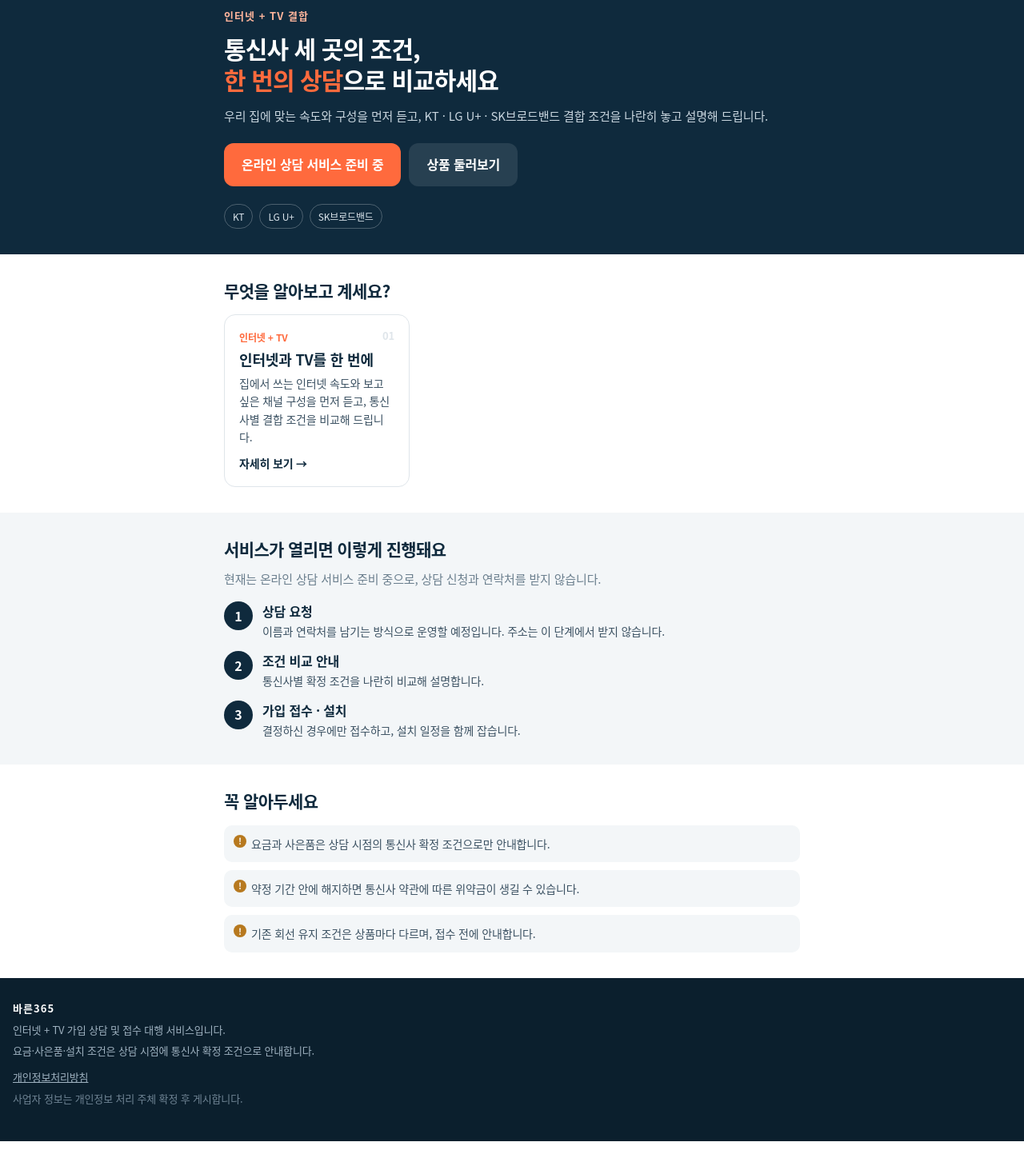
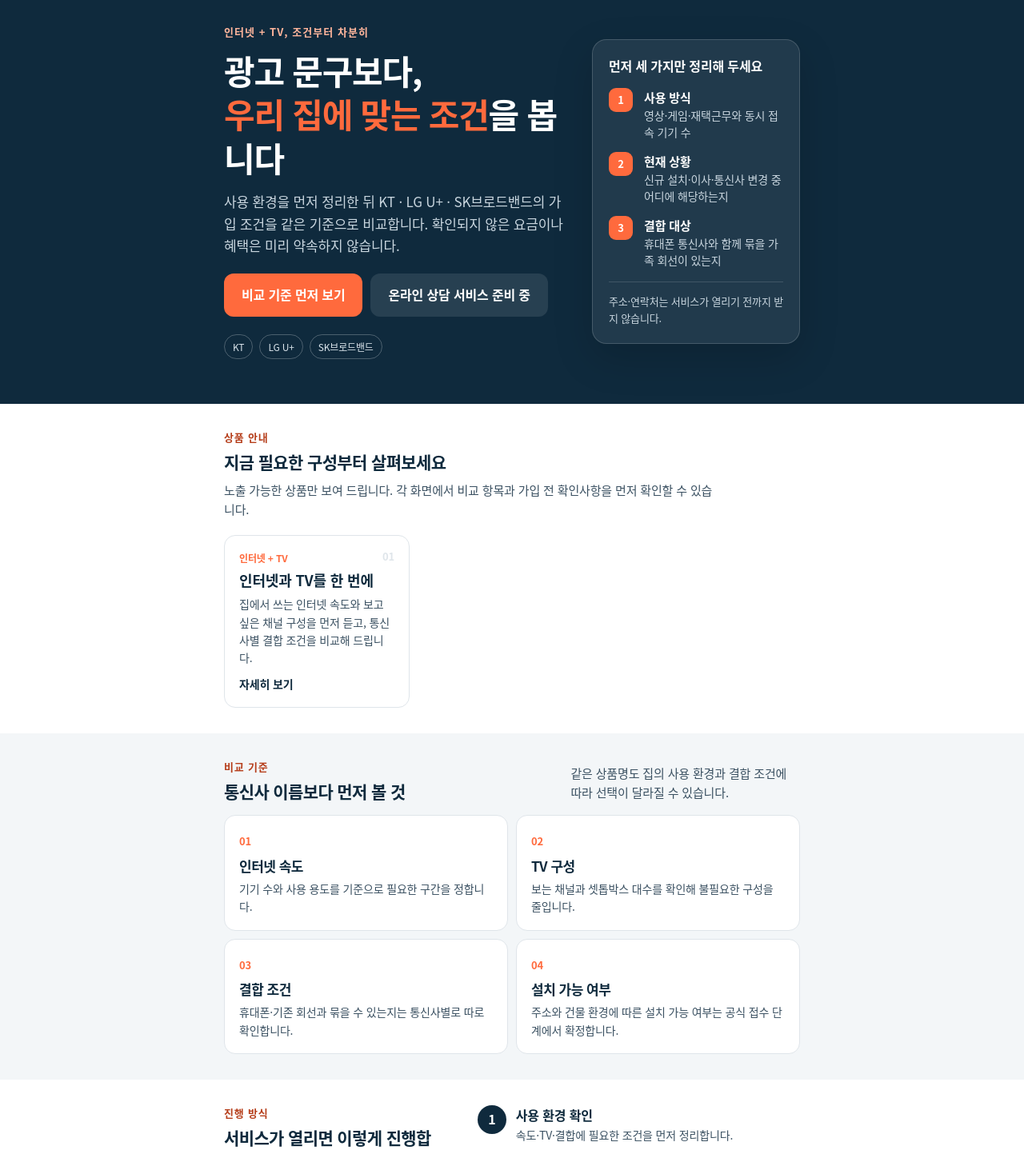
Before and after one commit to git384291/go, a Next.js app: page / in a window 1280 px wide. Shown: the part 80-1518 px from the top of the page at 80% size. Built offline with nearby package versions, Linux system fonts and the light colour scheme.

Commit message:
feat: 홈페이지 비교 기준과 신뢰 안내 강화

```diff
--- a/src/app/globals.css
+++ b/src/app/globals.css
@@ -70,11 +70,29 @@ h1, h2, h3 { line-height: 1.3; letter-spacing: -0.03em; margin: 0; }
 .hero .btn-ghost { background: rgba(255, 255, 255, 0.1); color: #fff; }
 .carrier-row { display: flex; gap: 8px; list-style: none; margin: 22px 0 0; padding: 0; flex-wrap: wrap; }
 .carrier-row li { font-size: 12px; padding: 5px 10px; border: 1px solid rgba(255, 255, 255, 0.25); border-radius: 999px; color: #dbe5ec; }
+.hero-home { display: grid; gap: 28px; overflow: hidden; }
+.hero-copy { min-width: 0; }
+.hero-checklist {
+  min-width: 0; padding: 20px; border: 1px solid rgba(255, 255, 255, 0.16); border-radius: 18px;
+  background: rgba(255, 255, 255, 0.08); box-shadow: 0 18px 50px rgba(0, 0, 0, 0.16);
+}
+.hero-checklist-kicker { margin: 0 0 14px; color: #fff; font-size: 16px; font-weight: 800; }
+.hero-checklist ol { list-style: none; margin: 0; padding: 0; display: grid; gap: 14px; counter-reset: hero-check; }
+.hero-checklist li { counter-increment: hero-check; display: grid; grid-template-columns: 34px minmax(0, 1fr); column-gap: 10px; }
+.hero-checklist li::before {
+  content: counter(hero-check); grid-row: span 2; width: 30px; height: 30px; border-radius: 9px;
+  display: grid; place-items: center; background: var(--signal); color: #fff; font-size: 13px; font-weight: 800;
+}
+.hero-checklist strong { font-size: 15px; }
+.hero-checklist span { color: #c9d6df; font-size: 14px; line-height: 1.5; }
+.hero-checklist-note { margin: 16px 0 0; padding-top: 14px; border-top: 1px solid rgba(255, 255, 255, 0.14); color: #c9d6df; font-size: 13px; }
 
 /* sections */
 .section { padding: 32px 16px; }
 .section-tint { background: var(--wash); }
 .section-title { font-size: 21px; font-weight: 800; margin-bottom: 16px; }
+.section-kicker { margin: 0 0 6px; color: #b63f1c; font-size: 13px; font-weight: 800; letter-spacing: 0.06em; }
+.section-intro { max-width: 620px; margin: -6px 0 20px; color: var(--ink-2); font-size: 15px; }
 
 .card-list { display: grid; gap: 12px; }
 .product-card {
@@ -86,6 +104,18 @@ h1, h2, h3 { line-height: 1.3; letter-spacing: -0.03em; margin: 0; }
 .card-title { font-size: 18px; font-weight: 800; }
 .card-lead { font-size: 14px; color: var(--ink-2); }
 .card-more { margin-top: 6px; font-size: 14px; font-weight: 700; }
+
+.section-heading-row { display: grid; gap: 2px; }
+.compare-grid { display: grid; gap: 10px; }
+.compare-grid article { min-width: 0; padding: 18px; border: 1px solid var(--line); border-radius: var(--radius); background: #fff; }
+.compare-grid article > span { color: var(--signal); font-size: 13px; font-weight: 800; }
+.compare-grid h3 { margin: 8px 0 6px; font-size: 17px; }
+.compare-grid p { margin: 0; color: var(--ink-2); font-size: 14px; }
+.process-section { display: grid; gap: 20px; }
+.trust-section { display: grid; gap: 18px; background: #0b1f2d; color: #fff; }
+.trust-copy p:last-child { margin: 0; color: #c9d6df; font-size: 15px; }
+.trust-section .section-kicker { color: #ffb59c; }
+.trust-section .notice-list li { background: rgba(255, 255, 255, 0.08); color: #e1e9ee; }
 
 .steps { list-style: none; margin: 0; padding: 0; counter-reset: step; display: grid; gap: 14px; }
 .steps li { counter-increment: step; display: grid; grid-template-columns: 36px 1fr; column-gap: 12px; }
@@ -207,6 +237,14 @@ fieldset:disabled .field input, fieldset:disabled .field select { background: va
   .sticky-cta { display: none; }
   body { padding-bottom: 0; }
   .admin-main { max-width: 760px; margin: 0 auto; }
+  .hero-home { grid-template-columns: minmax(0, 1.25fr) minmax(260px, 0.75fr); align-items: center; padding-top: 56px; padding-bottom: 56px; }
+  .hero h1 { font-size: 42px; }
+  .hero-lead { font-size: 17px; }
+  .section-heading-row { grid-template-columns: minmax(0, 1fr) minmax(280px, 0.7fr); align-items: end; gap: 24px; }
+  .section-heading-row .section-intro { margin: 0 0 16px; }
+  .compare-grid { grid-template-columns: repeat(2, minmax(0, 1fr)); }
+  .process-section { grid-template-columns: minmax(0, 0.8fr) minmax(0, 1.2fr); gap: 48px; }
+  .trust-section { grid-template-columns: minmax(0, 0.9fr) minmax(0, 1.1fr); gap: 48px; padding-top: 48px; padding-bottom: 48px; }
 }
 body:has(.admin), body:has(.login) { padding-bottom: 0; }
 .section-note { margin: -4px 0 16px; color: var(--muted); font-size: 15px; }
--- a/src/app/page.tsx
+++ b/src/app/page.tsx
@@ -16,30 +16,45 @@ export default function HomePage() {
   const intake = officialIntakeFor('internet-tv');
   return (
     <PageShell>
-      <section className="hero">
-        <p className="eyebrow">인터넷 + TV 결합</p>
+      <section className="hero hero-home">
+        <div className="hero-copy">
+          <p className="eyebrow">인터넷 + TV, 조건부터 차분히</p>
           <h1>
-          통신사 세 곳의 조건,
+            광고 문구보다,
             <br />
-          <em>한 번의 상담</em>으로 비교하세요
+            <em>우리 집에 맞는 조건</em>을 봅니다
           </h1>
           <p className="hero-lead">
-          우리 집에 맞는 속도와 구성을 먼저 듣고, {CARRIERS.join(' · ')} 결합 조건을 나란히 놓고 설명해 드립니다.
+            사용 환경을 먼저 정리한 뒤 {CARRIERS.join(' · ')}의 가입 조건을 같은 기준으로 비교합니다.
+            확인되지 않은 요금이나 혜택은 미리 약속하지 않습니다.
           </p>
           <div className="hero-actions">
-          <a className="btn btn-primary btn-lg" href="/consult">{ONLINE_CONSULT_NOTICE}</a>
-          <a className="btn btn-ghost btn-lg" href="#products">상품 둘러보기</a>
+            <a className="btn btn-primary btn-lg" href="#compare">비교 기준 먼저 보기</a>
+            <a className="btn btn-ghost btn-lg" href="/consult">{ONLINE_CONSULT_NOTICE}</a>
           </div>
           <OfficialIntakeCta intake={intake} />
-        <ul className="carrier-row" aria-label="상담 가능 통신사">
+          <ul className="carrier-row" aria-label="비교 대상 통신사">
             {CARRIERS.map((c) => (
               <li key={c}>{c}</li>
             ))}
           </ul>
+        </div>
+
+        <aside className="hero-checklist" aria-label="비교 전에 확인할 내용">
+          <p className="hero-checklist-kicker">먼저 세 가지만 정리해 두세요</p>
+          <ol>
+            <li><strong>사용 방식</strong><span>영상·게임·재택근무와 동시 접속 기기 수</span></li>
+            <li><strong>현재 상황</strong><span>신규 설치·이사·통신사 변경 중 어디에 해당하는지</span></li>
+            <li><strong>결합 대상</strong><span>휴대폰 통신사와 함께 묶을 가족 회선이 있는지</span></li>
+          </ol>
+          <p className="hero-checklist-note">주소·연락처는 서비스가 열리기 전까지 받지 않습니다.</p>
+        </aside>
       </section>
 
       <section id="products" className="section">
-        <h2 className="section-title">무엇을 알아보고 계세요?</h2>
+        <p className="section-kicker">상품 안내</p>
+        <h2 className="section-title">지금 필요한 구성부터 살펴보세요</h2>
+        <p className="section-intro">노출 가능한 상품만 보여 드립니다. 각 화면에서 비교 항목과 가입 전 확인사항을 먼저 확인할 수 있습니다.</p>
         <div className="card-list">
           {ACTIVE_PRODUCTS.map((p, i) => (
             <a key={p.slug} className="product-card" href={`/products/${p.slug}`}>
@@ -47,37 +62,53 @@ export default function HomePage() {
               <span className="card-label">{p.label}</span>
               <span className="card-title">{p.title}</span>
               <span className="card-lead">{p.lead}</span>
-              <span className="card-more">자세히 보기 →</span>
+              <span className="card-more">자세히 보기</span>
             </a>
           ))}
         </div>
       </section>
 
-      <section className="section section-tint">
-        <h2 className="section-title">서비스가 열리면 이렇게 진행돼요</h2>
+      <section id="compare" className="section section-tint compare-section">
+        <div className="section-heading-row">
+          <div>
+            <p className="section-kicker">비교 기준</p>
+            <h2 className="section-title">통신사 이름보다 먼저 볼 것</h2>
+          </div>
+          <p className="section-intro">같은 상품명도 집의 사용 환경과 결합 조건에 따라 선택이 달라질 수 있습니다.</p>
+        </div>
+        <div className="compare-grid">
+          <article><span>01</span><h3>인터넷 속도</h3><p>기기 수와 사용 용도를 기준으로 필요한 구간을 정합니다.</p></article>
+          <article><span>02</span><h3>TV 구성</h3><p>보는 채널과 셋톱박스 대수를 확인해 불필요한 구성을 줄입니다.</p></article>
+          <article><span>03</span><h3>결합 조건</h3><p>휴대폰·기존 회선과 묶을 수 있는지는 통신사별로 따로 확인합니다.</p></article>
+          <article><span>04</span><h3>설치 가능 여부</h3><p>주소와 건물 환경에 따른 설치 가능 여부는 공식 접수 단계에서 확정합니다.</p></article>
+        </div>
+      </section>
+
+      <section className="section process-section">
+        <div>
+          <p className="section-kicker">진행 방식</p>
+          <h2 className="section-title">서비스가 열리면 이렇게 진행합니다</h2>
           <p className="section-note">현재는 {ONLINE_CONSULT_NOTICE}으로, 상담 신청과 연락처를 받지 않습니다.</p>
+        </div>
         <ol className="steps">
-          <li>
-            <strong>상담 요청</strong>
-            <span>이름과 연락처를 남기는 방식으로 운영할 예정입니다. 주소는 이 단계에서 받지 않습니다.</span>
-          </li>
-          <li>
-            <strong>조건 비교 안내</strong>
-            <span>통신사별 확정 조건을 나란히 비교해 설명합니다.</span>
-          </li>
-          <li>
-            <strong>가입 접수 · 설치</strong>
-            <span>결정하신 경우에만 접수하고, 설치 일정을 함께 잡습니다.</span>
-          </li>
+          <li><strong>사용 환경 확인</strong><span>속도·TV·결합에 필요한 조건을 먼저 정리합니다.</span></li>
+          <li><strong>조건 비교 안내</strong><span>확인된 통신사별 조건을 같은 기준으로 설명합니다.</span></li>
+          <li><strong>고객 결정</strong><span>충분히 비교한 뒤 진행 여부를 직접 선택합니다.</span></li>
+          <li><strong>공식 접수 · 설치</strong><span>진행을 선택한 경우에만 접수하고 설치 일정을 확인합니다.</span></li>
         </ol>
       </section>
 
-      <section className="section">
-        <h2 className="section-title">꼭 알아두세요</h2>
+      <section className="section trust-section">
+        <div className="trust-copy">
+          <p className="section-kicker">바른365의 안내 원칙</p>
+          <h2 className="section-title">확정되지 않은 말로 서두르게 하지 않습니다</h2>
+          <p>조건이 달라질 수 있는 내용은 확인이 필요하다고 표시하고, 접수 전 꼭 알아야 할 약정과 해지 조건을 함께 안내합니다.</p>
+        </div>
         <ul className="notice-list">
           <li>요금과 사은품은 상담 시점의 통신사 확정 조건으로만 안내합니다.</li>
           <li>약정 기간 안에 해지하면 통신사 약관에 따른 위약금이 생길 수 있습니다.</li>
-          <li>기존 회선 유지 조건은 상품마다 다르며, 접수 전에 안내합니다.</li>
+          <li>기존 회선 유지와 결합 조건은 상품마다 다르므로 접수 전에 확인합니다.</li>
+          <li>주민등록번호·신분증·계좌번호는 공개 채팅이나 메시지로 받지 않습니다.</li>
         </ul>
       </section>
     </PageShell>
```
Lines whose indentation alone changed are shown as unchanged.
